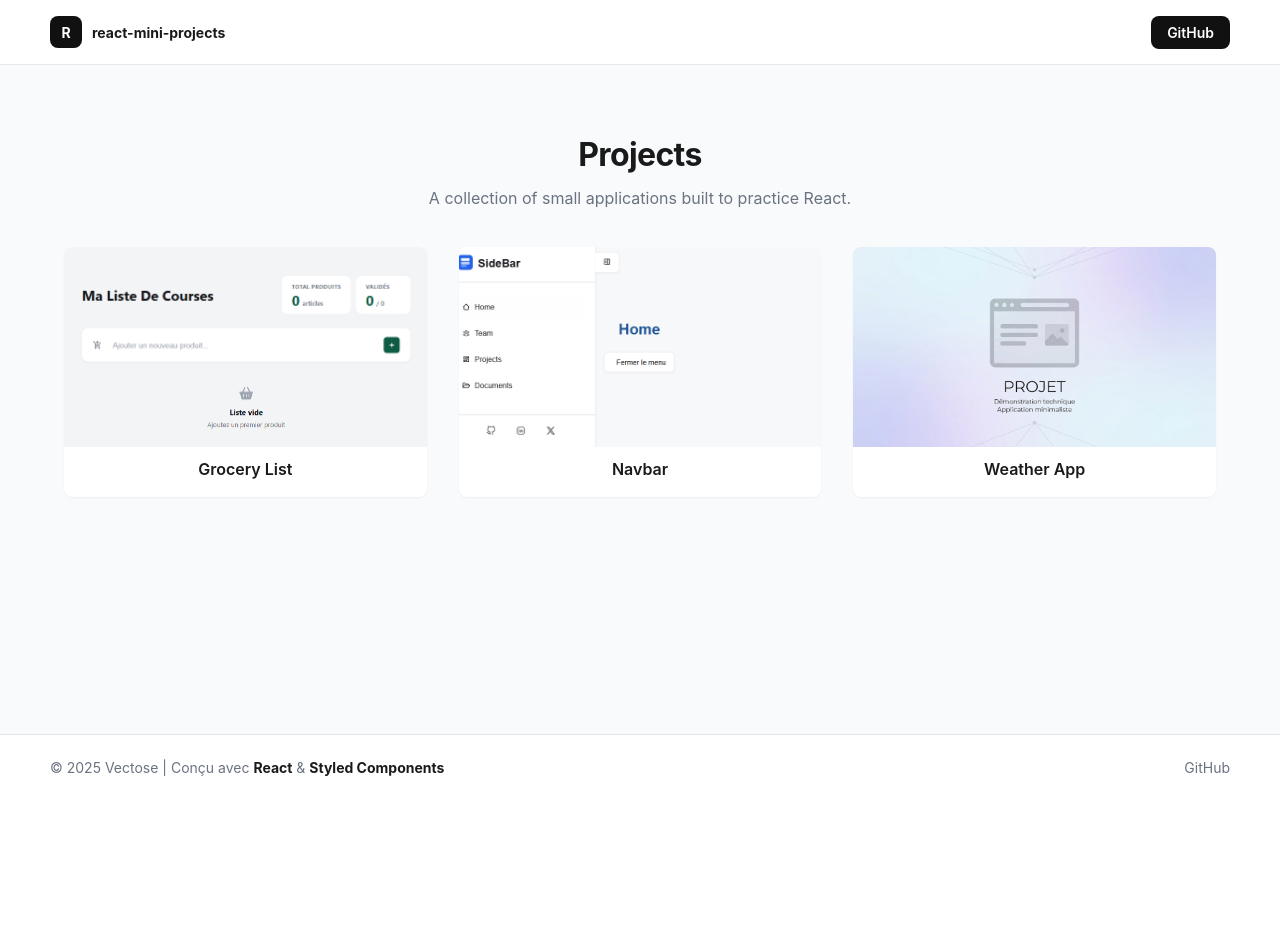
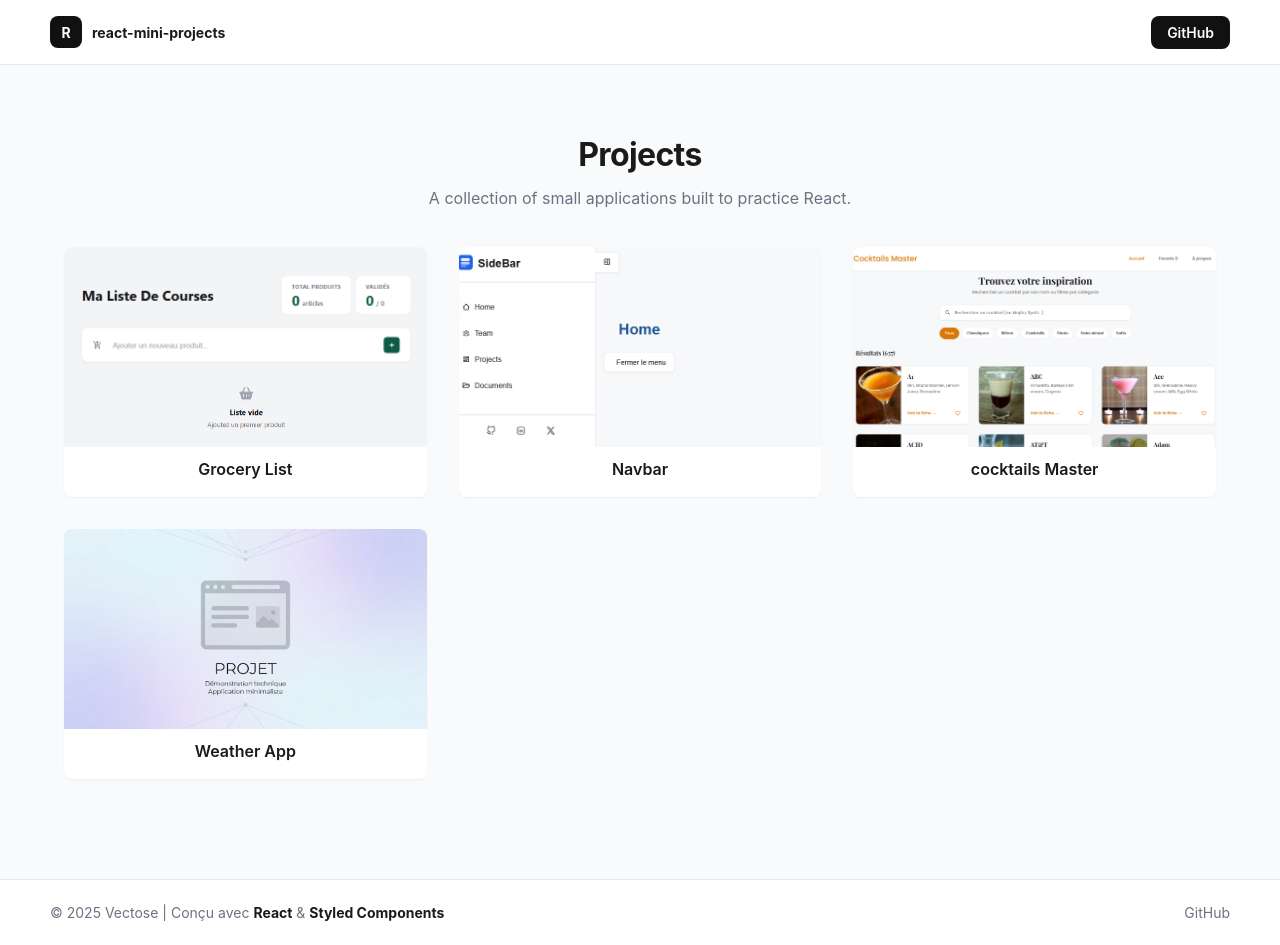
Before and after one commit to vectokse/react-mini-projects, a React (Vite) app in the folder home/: page / in a window 1280 px wide. Before the commit the page ends 800 px from the top, so only its background shows below. Built offline with nearby package versions, Linux system fonts and the light colour scheme.

Commit message:
🔗 Home > set link & preview image for cocktails-master card

```diff
--- a/home/src/data/projects.js
+++ b/home/src/data/projects.js
@@ -1,7 +1,3 @@
-/**
- * Temporary data for development — will be replaced later
- * @TODO : Replace with real project data
- */
 export const projects = [
   {
     id: 1,
@@ -17,6 +13,12 @@ export const projects = [
   },
   {
     id: 3,
+    title: "cocktails Master",
+    imageUrl: "cocktails-master.png",
+    link: "cocktails-master/",
+  },
+  {
+    id: 4,
     title: "Weather App",
     imageUrl: "default-project.png",
     link: "https://github.com",
```
Also changed, not shown: home/public/cocktails-master.png (added).
